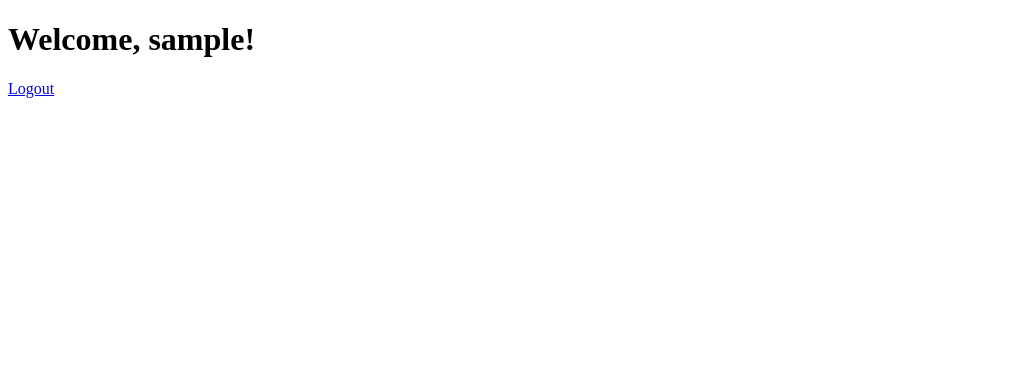
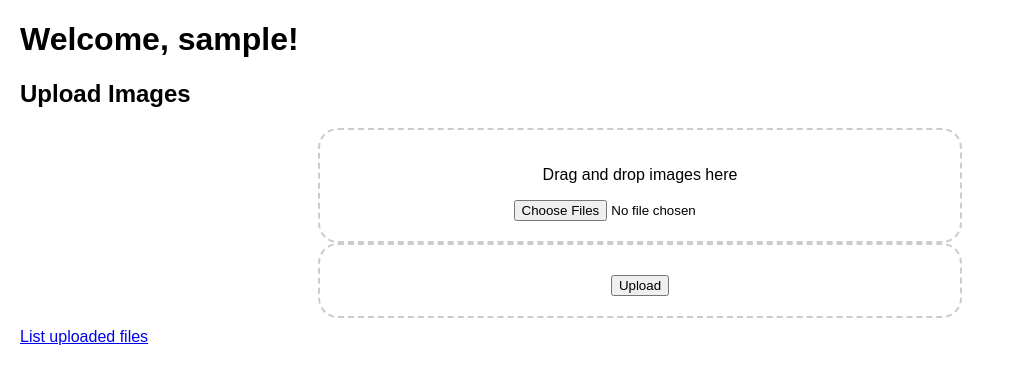
Before and after one commit to njligames/Mosaify-Website, a Flask app: page /home in a window 1280 px wide. Shown: the top 384 px of the page, without its empty margins (0-1017 px from the left). Run offline with Flask 3, Linux system fonts and the light colour scheme; the visitor is signed in with stand-in values (Sample User, id 1).

Commit message:
added the ui for adding images

```diff
--- a/app/routes.py
+++ b/app/routes.py
@@ -1,9 +1,12 @@
 # app/routes.py
 
-from flask import Blueprint, render_template, redirect, url_for, flash, request
+from flask import Blueprint, render_template, redirect, url_for, flash, request, send_file
 from flask_login import login_user, current_user, logout_user, login_required
 from app import db, bcrypt
 from app.models import User
+
+from PIL import Image
+import mimetypes
 
 main = Blueprint('main', __name__)
 
@@ -48,3 +51,57 @@ def logout():
 @login_required
 def home():
     return render_template('home.html')
+
+@main.route('/')
+def index():
+    return render_template('index.html')
+
+@main.route('/list')
+@login_required
+def list_files():
+    files=[]
+    # with sqlite3.connect(app.config['DATABASE']) as conn:
+    #     c = conn.cursor()
+    #     c.execute('SELECT filename FROM images')
+    #     files = c.fetchall()
+    return render_template('list.html', files=files)
+
+@main.route('/uploads/<filename>')
+@login_required
+def uploaded_file(filename):
+    # with sqlite3.connect(app.config['DATABASE']) as conn:
+    #     c = conn.cursor()
+    #     c.execute('SELECT data FROM images WHERE filename=?', (filename,))
+    #     row = c.fetchone()
+    #     if row:
+    #         file_data = row[0]
+    #         mime_type = mimetypes.guess_type(filename)[0]
+    #         if mime_type:
+    #             return send_file(io.BytesIO(file_data), mimetype=mime_type)
+    return 'File not found', 404
+
+@main.route('/upload', methods=['POST'])
+@login_required
+def upload_file():
+    files = request.files.getlist('files[]')
+    for file in files:
+        if file:
+            filename = file.filename
+            file_path = os.path.join(app.config['UPLOAD_FOLDER'], filename)
+            file.save(file_path)
+
+            with open(file_path, 'rb') as f:
+                file_data = f.read()
+
+            im = Image.open(file_path)
+            im = im.convert('RGBA')
+            pixels = im.tobytes()
+            rows, cols = im.size
+            comps = 4
+
+            # with sqlite3.connect(app.config['DATABASE']) as conn:
+            #     c = conn.cursor()
+            #     c.execute('INSERT INTO images (filename, data, rows, cols, comps) VALUES (?, ?, ?, ?, ?)', (filename, pixels, rows, cols, comps))
+            #     conn.commit()
+
+    return redirect(url_for('main.index'))
--- a/app/templates/home.html
+++ b/app/templates/home.html
@@ -1,11 +1,142 @@
 <!DOCTYPE html>
 <html lang="en">
-<head>
-    <meta charset="UTF-8">
+  <head>
+    <meta charset="UTF-8" />
     <title>Home</title>
-</head>
-<body>
+    <style>
+      body {
+        font-family: Arial, sans-serif;
+        margin: 20px;
+      }
+      #drop-area {
+        border: 2px dashed #ccc;
+        border-radius: 20px;
+        width: 100%;
+        max-width: 600px;
+        margin: 0 auto;
+        padding: 20px;
+        text-align: center;
+      }
+      #upload-area {
+        border: 2px dashed #ccc;
+        border-radius: 20px;
+        width: 100%;
+        max-width: 600px;
+        margin: 0 auto;
+        padding: 20px;
+        text-align: center;
+      }
+      #drop-area.highlight {
+        border-color: purple;
+      }
+      #fileElem {
+        display: none;
+      }
+      .my-form {
+        margin-bottom: 10px;
+      }
+      #gallery {
+        margin-top: 10px;
+      }
+      #gallery img {
+        width: 150px;
+        margin: 10px;
+      }
+    </style>
+  </head>
+  <body>
     <h1>Welcome, {{ current_user.username }}!</h1>
-    <a href="{{ url_for('main.logout') }}">Logout</a>
-</body>
+    <h2>Upload Images</h2>
+    <form id="upload-form" class="my-form">
+      <div id="drop-area">
+        <p>Drag and drop images here</p>
+        <input
+          type="file"
+          id="fileElem"
+          name="files[]"
+          multiple
+          accept="image/*"
+          onchange="handleFiles(this.files)"
+        />
+        <input
+          type="file"
+          name="files[]"
+          multiple
+          accept="image/*"
+          onchange="handleFiles(this.files)"
+        />
+        <label class="button" for="fileElem"></label>
+      </div>
+      <div id="upload-area">
+        <div id="gallery"></div>
+        <button type="button" onclick="uploadFiles()">Upload</button>
+      </div>
+    </form>
+
+    <a href="{{ url_for('main.list_files') }}">List uploaded files</a>
+
+    <script>
+      let dropArea = document.getElementById('drop-area');
+      let filesToUpload = [];
+
+      ['dragenter', 'dragover', 'dragleave', 'drop'].forEach(eventName => {
+          dropArea.addEventListener(eventName, preventDefaults, false)
+      });
+
+      function preventDefaults(e) {
+          e.preventDefault();
+          e.stopPropagation();
+      }
+
+      ['dragenter', 'dragover'].forEach(eventName => {
+          dropArea.addEventListener(eventName, () => dropArea.classList.add('highlight'), false)
+      });
+
+      ['dragleave', 'drop'].forEach(eventName => {
+          dropArea.addEventListener(eventName, () => dropArea.classList.remove('highlight'), false)
+      });
+
+      dropArea.addEventListener('drop', handleDrop, false);
+
+      function handleDrop(e) {
+          let dt = e.dataTransfer;
+          let files = dt.files;
+          handleFiles(files);
+      }
+
+      function handleFiles(files) {
+          files = [...files];
+          filesToUpload.push(...files);
+          initializeGallery(files);
+      }
+
+      function initializeGallery(files) {
+          let gallery = document.getElementById('gallery');
+          gallery.innerHTML = '';
+          files.forEach(file => {
+              let img = document.createElement('img');
+              img.src = URL.createObjectURL(file);
+              gallery.appendChild(img);
+          });
+      }
+
+      function uploadFiles() {
+          let formData = new FormData();
+          filesToUpload.forEach(file => {
+              formData.append('files[]', file);
+          });
+
+          fetch('{{ url_for('main.upload_file') }}', {
+              method: 'POST',
+              body: formData
+          }).then(response => {
+              if (response.ok) {
+                  window.location.href = '{{ url_for('main.index') }}';
+              } else {
+                  alert('Error uploading files');
+              }
+          });
+      }
+    </script>
+  </body>
 </html>
--- a/app/templates/login.html
+++ b/app/templates/login.html
@@ -1,18 +1,18 @@
 <!DOCTYPE html>
 <html lang="en">
   <head>
-    <meta charset="UTF-8">
+    <meta charset="UTF-8" />
     <title>Login</title>
   </head>
   <body>
     <form method="POST">
       <div>
         <label for="email">Email</label>
-            <input type="email" name="email" id="email" required>
+        <input type="email" name="email" id="email" required />
       </div>
       <div>
         <label for="password">Password</label>
-            <input type="password" name="password" id="password" required>
+        <input type="password" name="password" id="password" required />
       </div>
       <button type="submit">Login</button>
     </form>
--- a/requirements.txt
+++ b/requirements.txt
@@ -4,3 +4,4 @@ Flask-Bcrypt
 Flask-Login
 psycopg2-binary
 gunicorn
+Pillow
```
Also changed, not shown: app/templates/index.html (added, +12 -0 lines), app/templates/list.html (added, +22 -0 lines), app/templates/register.html (+4 -4 lines). Lines whose indentation alone changed are shown as unchanged.
